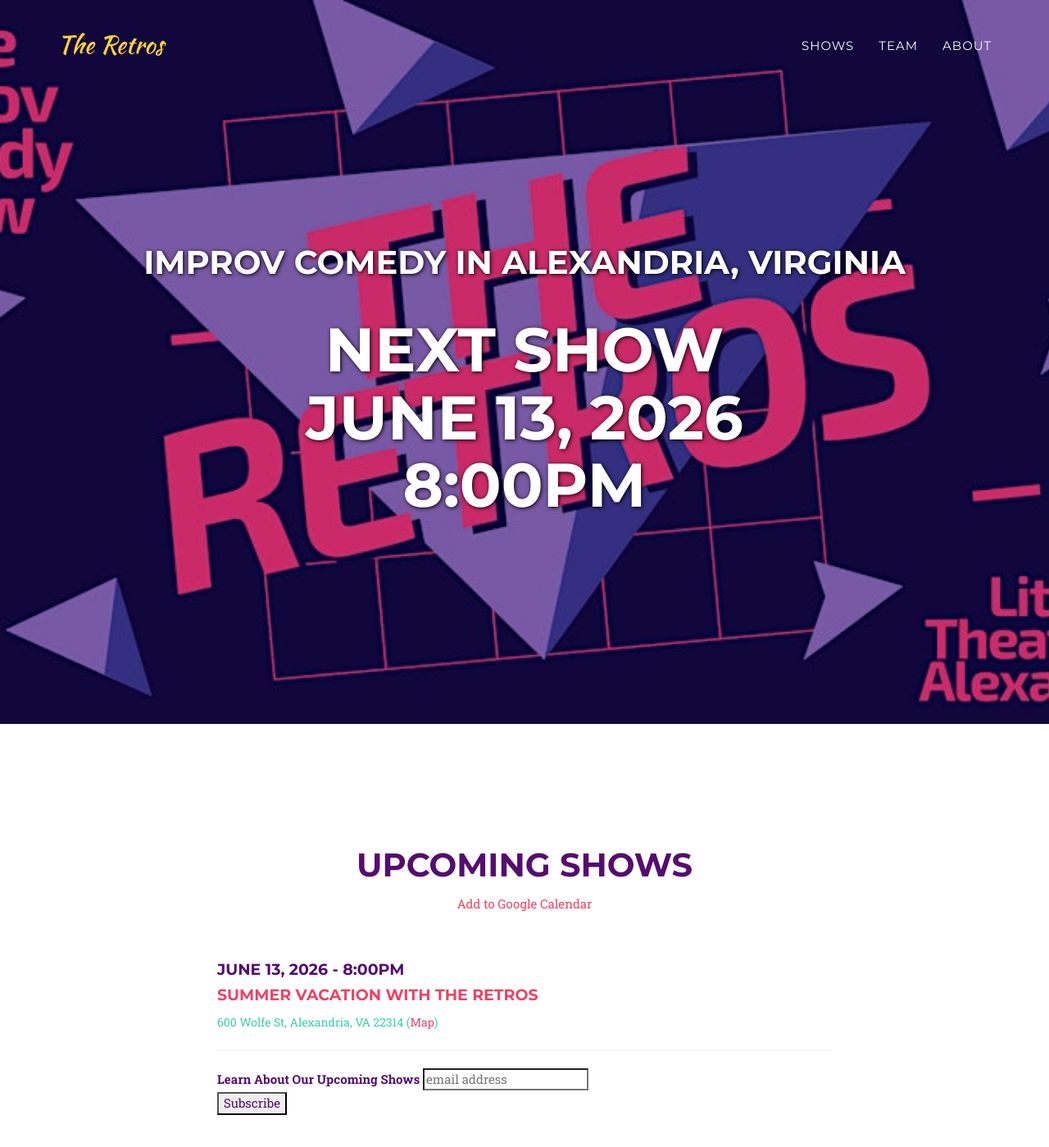
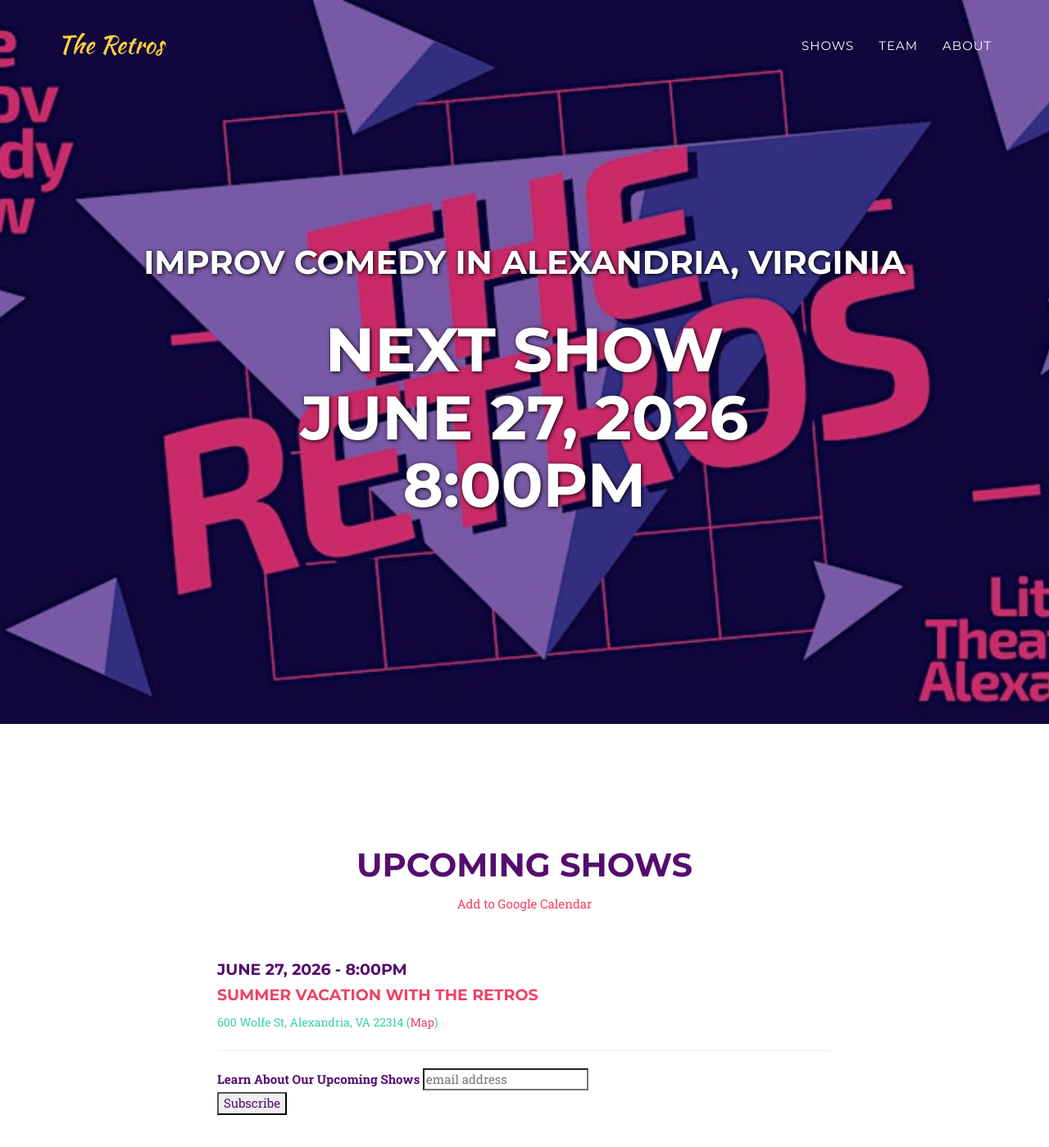
Before and after one commit to yig/RetrosImprovWeb, a Jekyll site: the page built from index.html, in a window 1280 px wide and 1400 px high. Shown: the whole window at 82% size. Built offline with Jekyll 4.4.1, drawn with Linux system fonts in a browser that asks for light colours; some web fonts are replaced; comment, search, counter and statistics services are not loaded.

Commit message:
updated june show date

```diff
--- a/_config.yml
+++ b/_config.yml
@@ -6,7 +6,7 @@ email: retrocessionist.improv@gmail.com
 description: "The Retros - Improv Comedy in Alexandria, VA"
 
 shows:
-- date: June 13, 2026
+- date: June 27, 2026
   time: 8:00pm
   title: "Summer Vacation with the Retros"
   location: 600 Wolfe St, Alexandria, VA 22314
```
